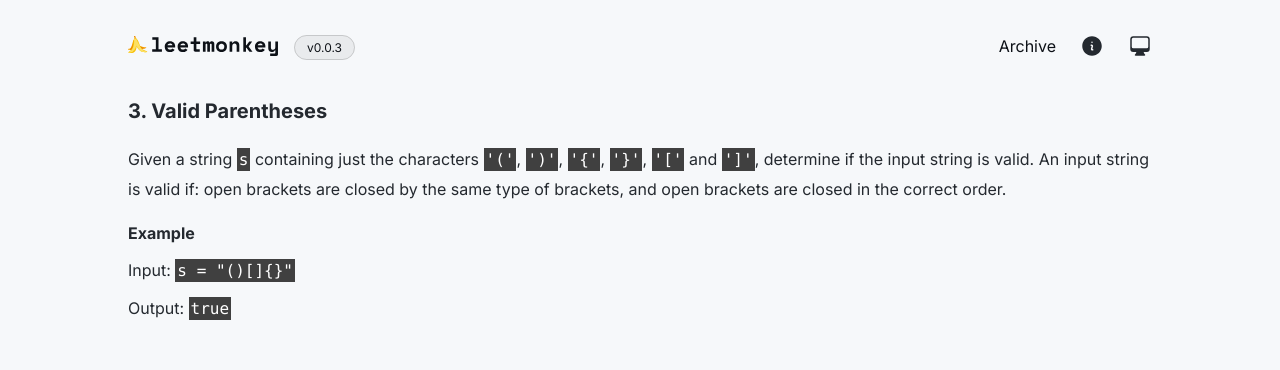
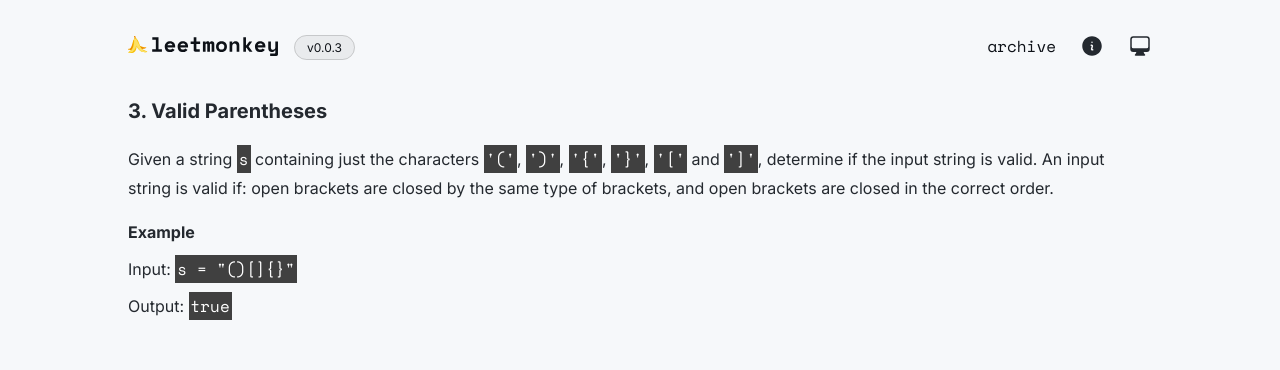
Before and after one commit to brandonleetran/LeetMonkey, a React (Vite) app: page / in a window 1280 px wide. Shown: the top 370 px of the page. Built offline with nearby package versions, Linux system fonts and the light colour scheme.

Commit message:
feat: add space mono

```diff
--- a/src/App.tsx
+++ b/src/App.tsx
@@ -83,7 +83,7 @@ function App() {
 
   return (
     <Layout>
-      <h1 className="font-bold mb-4">
+      <h1 className="mb-4">
         <a
           href={problemOfTheDay.link}
           aria-label={problemOfTheDay.title}
@@ -93,7 +93,7 @@ function App() {
         </a>
       </h1>
       <ReactMarkdown>{problemOfTheDay.description}</ReactMarkdown>
-      <p className="font-bold mb-2 mt-4">Example</p>
+      <h2 className="mb-2 mt-4">Example</h2>
       <p className="mb-2">
         Input: <code>{problemOfTheDay.examples.input}</code>
       </p>
--- a/src/components/Header.tsx
+++ b/src/components/Header.tsx
@@ -97,7 +97,7 @@ function Header({ onOpen, theme, setTheme, isDark }: HeaderProps) {
                 title="Open Archives"
                 className="hover:text-white light:hover:text-black/50 light:text-[#0d1117] transition-all duration-200 cursor-pointer hidden md:block ease-in-out"
               >
-                Archive
+                archive
               </a>
               <a
                 href="/archive"
--- a/src/index.css
+++ b/src/index.css
@@ -1,4 +1,5 @@
 @import url('https://fonts.googleapis.com/css2?family=Inter:ital,opsz,wght@0,14..32,100..900;1,14..32,100..900&display=swap');
+@import url('https://fonts.googleapis.com/css2?family=Space+Mono:ital,wght@0,400;0,700;1,400;1,700&display=swap');
 @import "tailwindcss";
 @custom-variant light (&:where(.light, .light *));
 
@@ -23,8 +24,15 @@
         color: #24292f;
     }
 
-    h1 {
+    h1, h2 {
         font-size: 1rem;
+        font-weight: bold;
+    }
+
+    nav, code {
+        font-family: "Space Mono", monospace;
+        font-weight: normal;
+        font-style: normal;
     }
 
     p {
@@ -36,7 +44,6 @@
     code {
         font-size: .875rem;
         line-height: 1.8;
-        font-weight: normal;
         color: #fff;
         background-color: rgb(64, 64, 64);
         padding: 2px;
```
